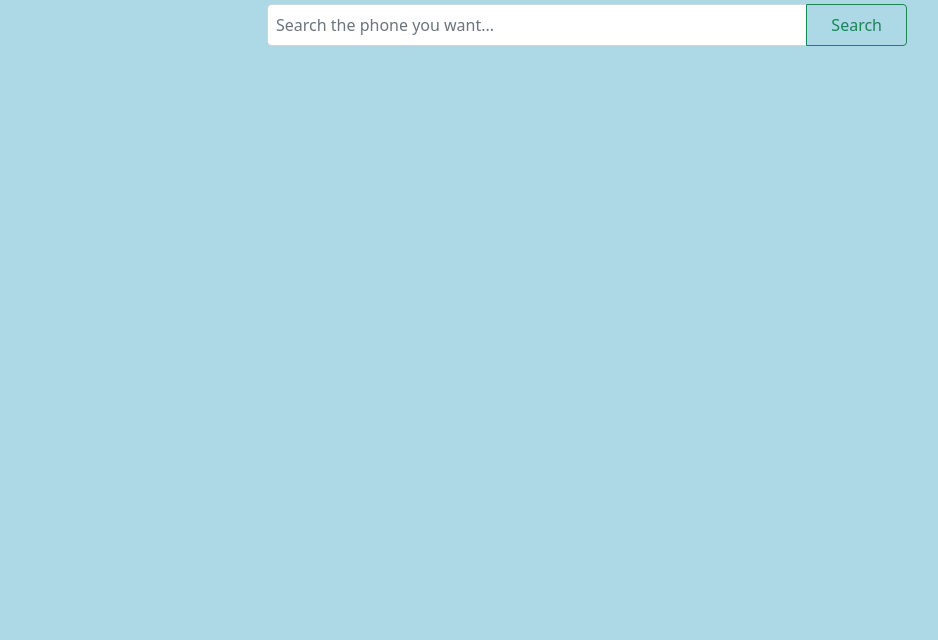
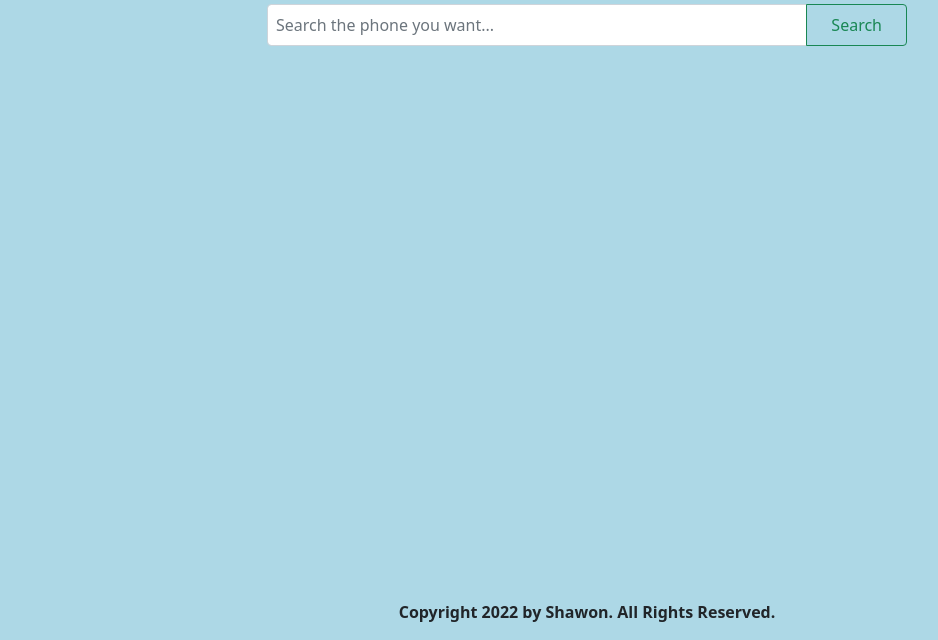
Before and after one commit to VoidGlitch00/PhonePedia, a plain HTML site: page index.html in a window 1280 px wide. Shown: the part 160-800 px from the top of the page, without its empty margins (53-991 px from the left). Drawn offline with nearby package versions, Linux system fonts and the light colour scheme.

Commit message:
updated v1

```diff
--- a/index.html
+++ b/index.html
@@ -46,6 +46,9 @@
 
     <!-- customized js -->
     <script src="JS/script.js"></script>
+
+    <!-- footer -->
+    <footer class="fixed-bottom text-center my-3"><strong>Copyright 2022 by Shawon. All Rights Reserved.</strong></footer>
 </body>
 
 </html>
```
